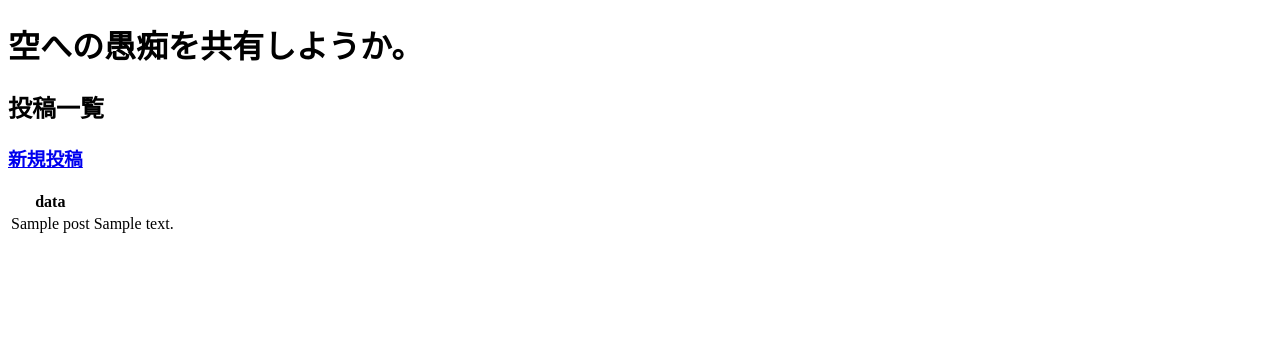
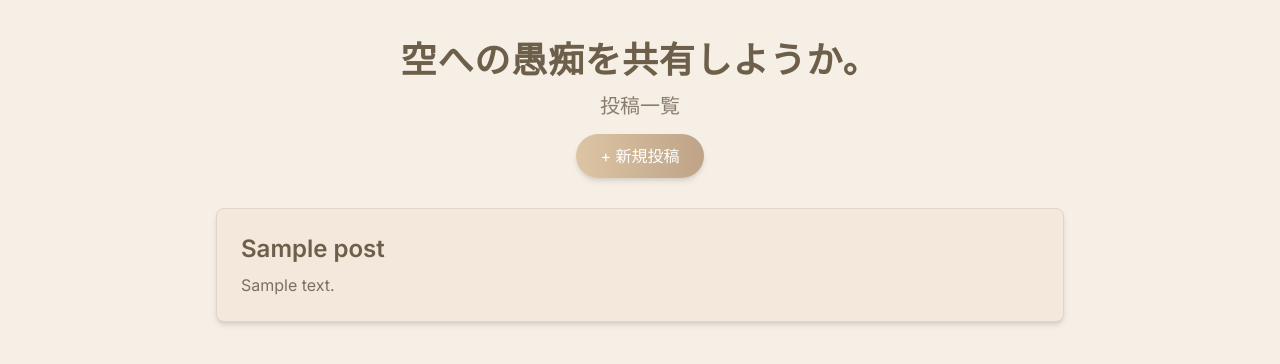
Before and after one commit to monaka0309/SoraGuchi, a Django app: page /soraguchi/ in a window 1280 px wide. Shown: the top 364 px of the page. Run offline with Django 5.2, Linux system fonts and the light colour scheme; tables that the repository leaves empty hold one stand-in row (values such as "Sample post"); some libraries are stand-ins or nearby versions.

Commit message:
Add: css一時保存

```diff
--- a/templates/index.html
+++ b/templates/index.html
@@ -1,24 +1,48 @@
 <!DOCTYPE html>
-<html lang="en">
+<html lang="ja">
 <head>
     <meta charset="UTF-8">
     <meta name="viewport" content="width=device-width, initial-scale=1.0">
-    <title>Document</title>
+    <title>天気の愚痴掲示板</title>
+    <script src="https://cdn.tailwindcss.com"></script>
+    <style>
+        /* Google Fonts */
+        @import url('https://fonts.googleapis.com/css2?family=Inter:wght@300;400;600&display=swap');
+        body {
+            font-family: 'Inter', sans-serif;
+        }
+    </style>
 </head>
-<body>
-    <h1>空への愚痴を共有しようか。</h1>
-    <h2>{{page_title}}</h2>
-    <a href="{% url 'SoraGuchiApp:post_insert' %}"><h3>新規投稿</h3></a>
-    <table>
-        <tr>
-            <th>data</th>
-        </tr>
-        {% for post in posts %}
-            <tr>
-                <td>{{post.title}}</td>
-                <td>{{post.content}}</td>
-            </tr>
-        {% endfor %}
-    </table>
+<body class="bg-[#f5efe6] text-[#5a5146]">
+    <div class="max-w-4xl mx-auto px-6 py-10">
+        <!-- ヘッダー -->
+        <h1 class="text-4xl font-extrabold text-center text-[#6d5f4a] tracking-wide">
+            空への愚痴を共有しようか。
+        </h1>
+        <h2 class="text-xl text-center text-[#8a7d6f] mt-3">
+            {{ page_title }}
+        </h2>
+
+        <!-- 新規投稿ボタン -->
+        <div class="text-center mt-6">
+            <a href="{% url 'SoraGuchiApp:post_insert' %}"
+                class="bg-gradient-to-r from-[#dcc5a4] to-[#bfa387] text-white px-6 py-3 rounded-full shadow-md
+                       transition duration-300 ease-in-out transform hover:scale-105 hover:shadow-lg">
+                + 新規投稿
+            </a>
+        </div>
+
+        <!-- 投稿リスト -->
+        <div class="mt-10 space-y-6">
+            {% for post in posts %}
+            <div class="bg-[#f3e8db] p-6 rounded-lg shadow-md border border-[#e0d6c8] hover:shadow-lg transition duration-300">
+                <h3 class="text-2xl font-semibold text-[#6d5f4a]">{{ post.title }}</h3>
+                <p class="text-[#7c6f61] mt-2">{{ post.content }}</p>
+            </div>
+            {% empty %}
+            <p class="text-center text-[#9a8f82] text-lg">まだ投稿がありません。</p>
+            {% endfor %}
+        </div>
+    </div>
 </body>
 </html>
```
